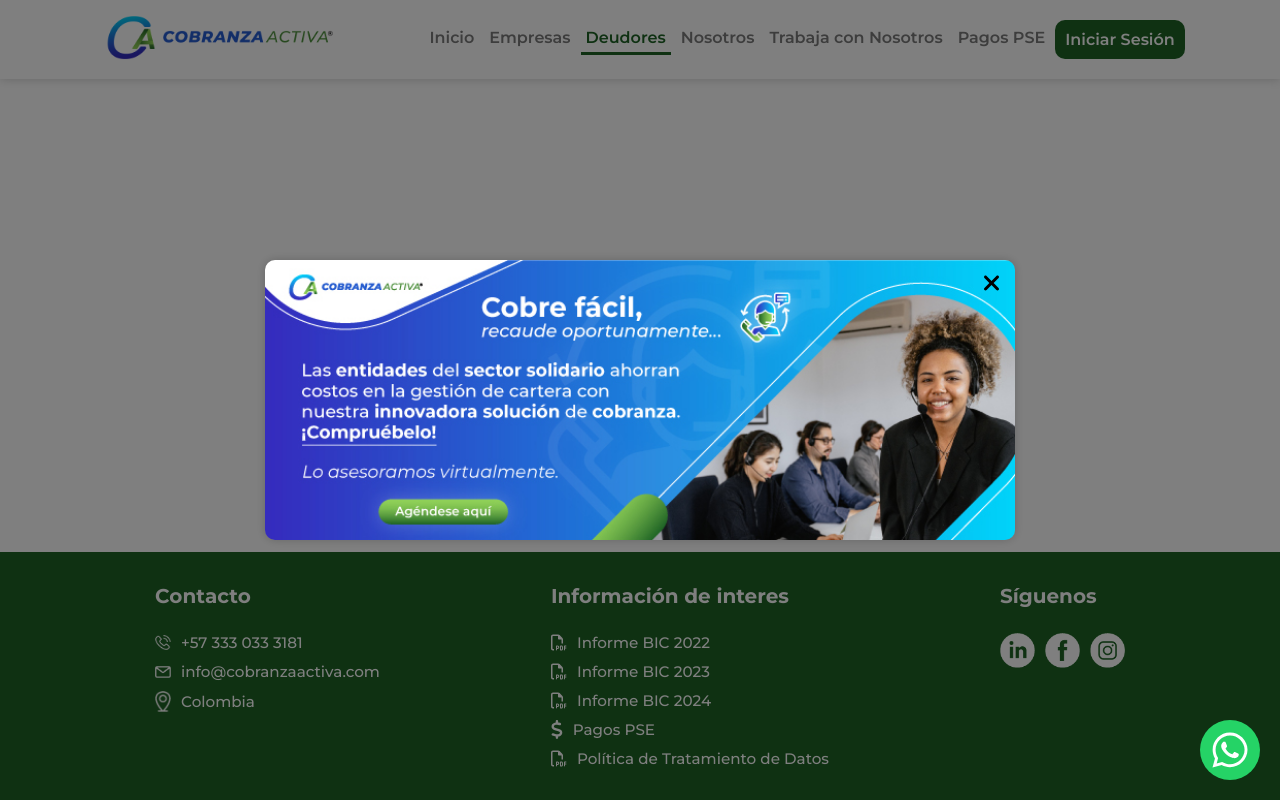
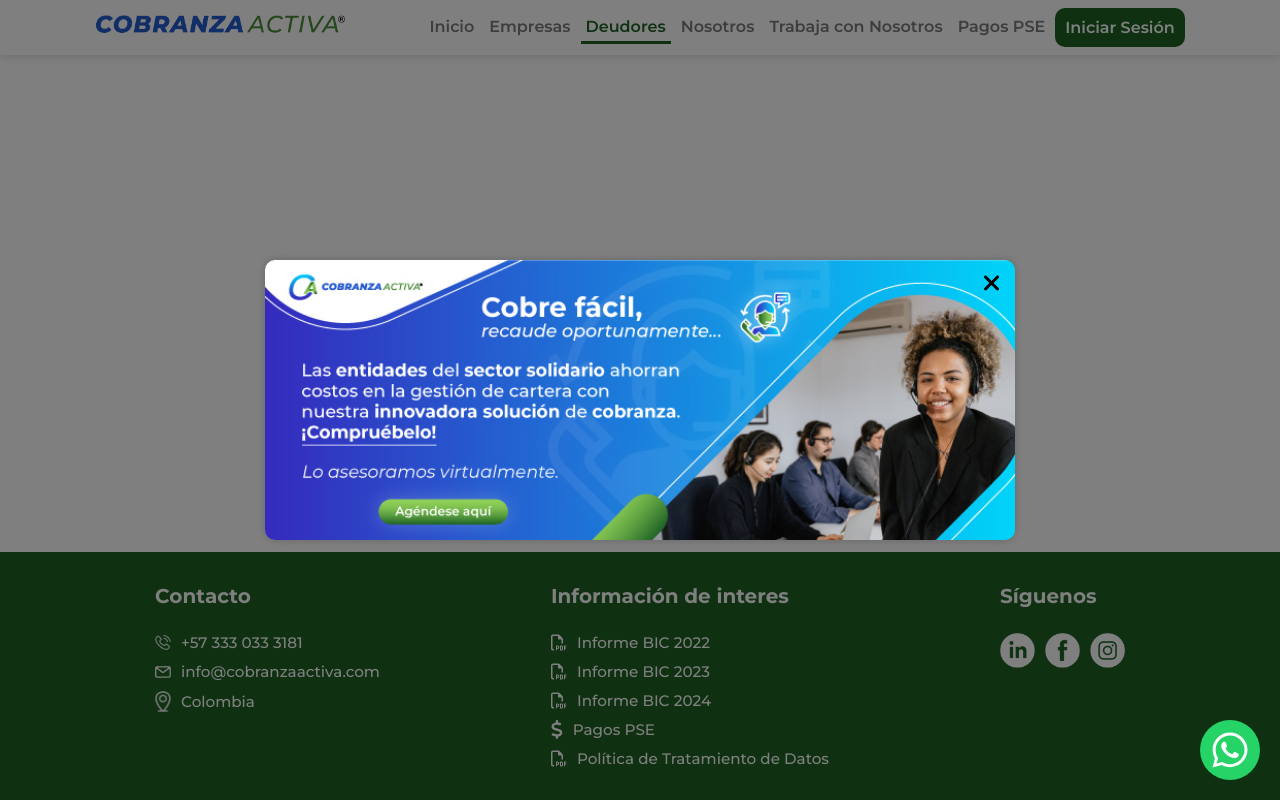
Before and after one commit to TecnologiaCoActiva/cobranzaactiva-landing, a plain HTML site: page deudores/index.html in a window 1280 px wide. Drawn offline with Linux system fonts and the light colour scheme.

Commit message:
Change Logo

```diff
--- a/deudores/index.html
+++ b/deudores/index.html
@@ -63,7 +63,7 @@
       <div onclick="handleMenu()" class="header_overlay"></div>
       <nav class="header_nav">
         <a href="/">
-          <img src="../imagenes/logoca.png" alt="logo" width="250px" />
+          <img src="../imagenes/logo-ca.webp" alt="logo" width="250px" />
         </a>
         <ul id="menu">
           <a href="/">
```
Also changed, not shown: empresas/index.html (+1 -1 lines), index.html (+1 -1 lines), nosotros/index.html (+1 -1 lines), trabaja-con-nosotros/index.html (+1 -1 lines), imagenes/logo-ca.webp (added).
